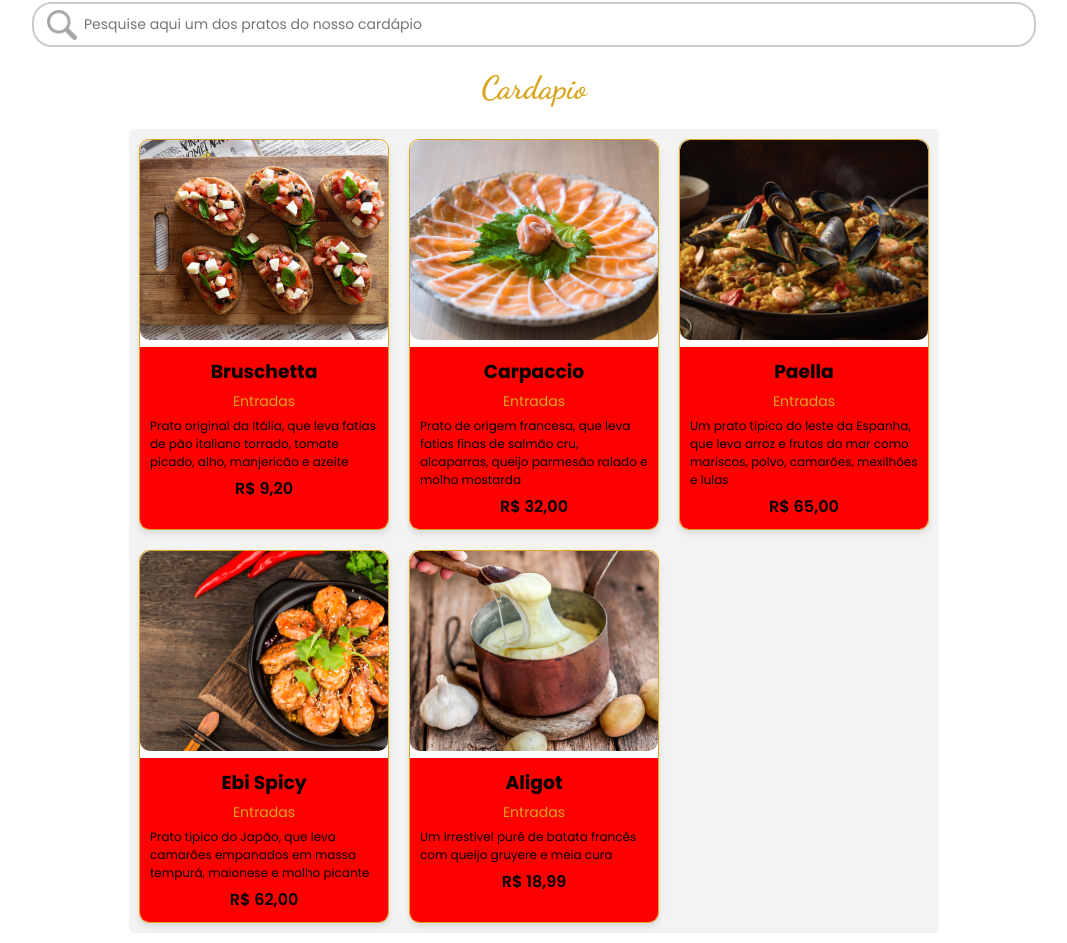
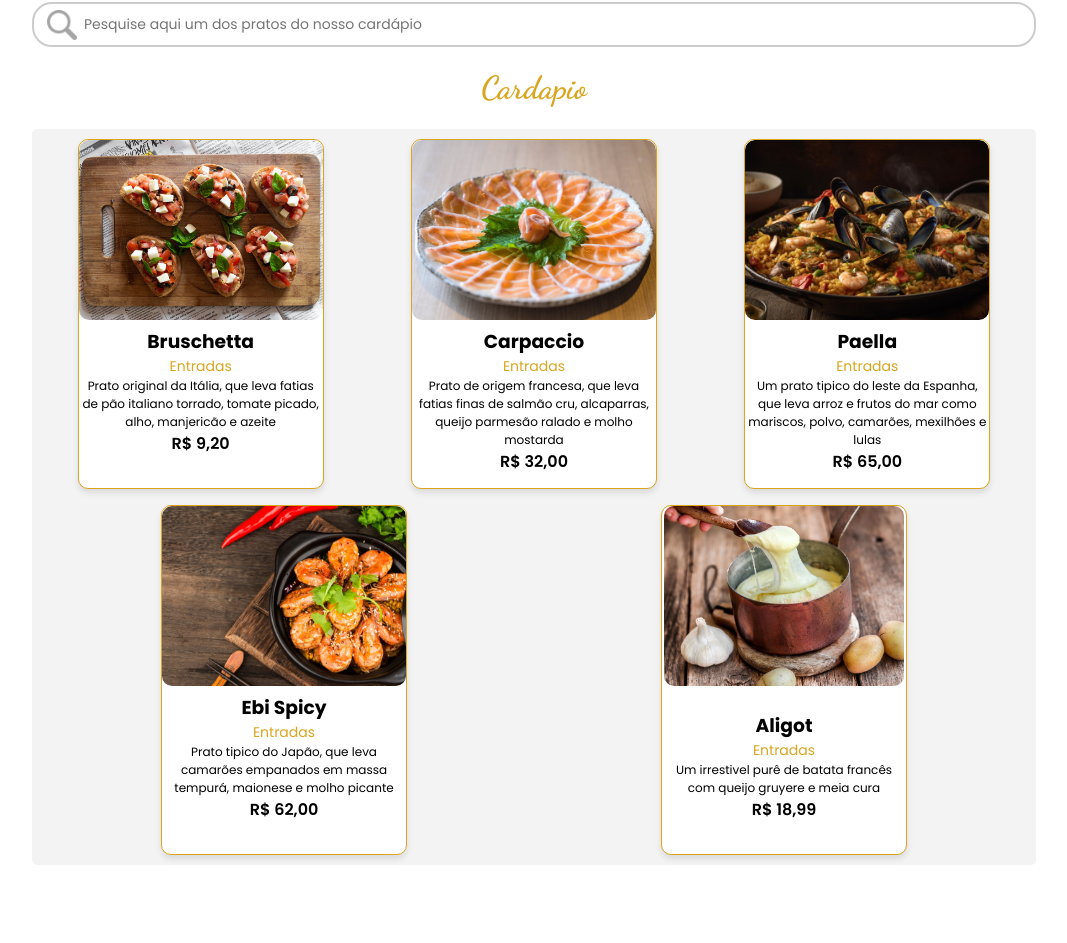
Before and after one commit to Luiz-de-Lima/cardapio-restaurant, a Next.js app: page / in a window 1280 px wide. Shown: the part 559-1502 px from the top of the page, without its empty margins (106-1173 px from the left). After the commit the page ends 1434 px from the top, so only its background shows below. Built offline with nearby package versions, Linux system fonts and the light colour scheme.

Commit message:
refact: estilos dos itens de cardapio

```diff
--- a/src/app/globals.css
+++ b/src/app/globals.css
@@ -20,3 +20,19 @@ button {
   cursor: pointer;
   border: unset;
 }
+.produto_wrapper {
+  flex-basis: calc(33.333% - 1rem);
+  flex-grow: 1;
+
+  min-width: 280px;
+  background: red;
+  /* A transição suave fica aqui */
+  transition: flex-basis 0.4s ease-in-out;
+}
+
+/* A classe para quando só houver um resultado */
+.produto_wrapper .full_width {
+  flex-basis: 100%;
+  min-width: auto; /* Reseta o min-width para permitir que ocupe 100% */
+  background: red;
+}
--- a/src/app/page.jsx
+++ b/src/app/page.jsx
@@ -16,15 +16,15 @@ import { useState } from "react";
 export default function Home() {
   const [produtoInicial, setProdutoInicial] = useState(produtosEntradas);
   const [botaoClicado, setBotaoClicado] = useState(null);
-  const [itemFiltrado, setItemfiltrado] = useState("");
+  const [termoBusca, setTermoBusca] = useState("");
 
   const handleProdutoFiltrado = (itemDigitado) => {
     if (itemDigitado != 0) {
-      setItemfiltrado(itemDigitado);
-      itemFiltrado.length >= 2 &&
-        setProdutoInicial(buscarProduto(itemFiltrado));
+      setTermoBusca(itemDigitado);
+
+      termoBusca.length >= 2 && setProdutoInicial(buscarProduto(termoBusca));
     } else {
-      setItemfiltrado("");
+      setTermoBusca("");
       setProdutoInicial(produtosEntradas);
     }
   };
@@ -32,7 +32,7 @@ export default function Home() {
     setProdutoInicial(filtrarProdutos(categoria));
     setBotaoClicado(categoria);
   };
-
+  const isSingleItem = produtoInicial.length === 1;
   return (
     <>
       <Header />
@@ -41,12 +41,21 @@ export default function Home() {
         <Categorias handleClick={handleFiltro} botaoClicado={botaoClicado} />
         <CampoBusca
           onBuscar={handleProdutoFiltrado}
-          textoBuscado={itemFiltrado}
+          textoBuscado={termoBusca}
         />
         <h2>Cardapio</h2>
-        <section className={styles.section_card}>
+        <section
+          className={`${
+            isSingleItem ? styles.singleItem : styles.section_card_container
+          }`}
+        >
           {produtoInicial.map((produto) => (
-            <Cards produto={produto} />
+            <div
+              className={`${isSingleItem ? styles.singleItem : styles.topRow}`}
+              key={produto.id}
+            >
+              <Cards produto={produto} />
+            </div>
           ))}
         </section>
       </main>
--- a/src/app/page.module.css
+++ b/src/app/page.module.css
@@ -16,58 +16,48 @@
   width: 100%;
   margin: 12px 0;
 }
-.section_card {
-  display: grid;
-  gap: 20px;
-  grid-template-columns: repeat(3, 1fr);
-  justify-content: center;
-
+.section_card_container {
+  width: 100%;
   padding: 10px;
   border-radius: 5px;
-  /* display: flex;
+  background-color: var(--light-gray);
+  display: flex;
   flex-wrap: wrap;
-  gap: 10px;
-    */
-  background-color: var(--light-gray);
+  gap: 16px;
 }
-.menu-items-grid.one-item {
-  grid-template-columns: 1fr; /* Ocupa 100% da largura */
+.topRow {
+  width: 25%;
+}
+.singleItem {
+  width: 100%;
+  flex: 1 1 100%;
 }
 
-/* Estilo para quando há DOIS itens */
-.menu-items-grid.two-items {
-  grid-template-columns: 1fr 1fr; /* Duas colunas, cada uma com 50% */
-}
-
-/* Estilo para quando há TRÊS ou mais itens */
-.menu-items-grid.multiple-items {
-  grid-template-columns: repeat(
-    auto-fit,
-    minmax(280px, 1fr)
-  ); /* Colunas responsivas */
-}
 @media screen and (max-width: 768px) {
-  .section_card {
+  .section_card_container {
     display: flex;
     flex-wrap: wrap;
     justify-content: center;
     align-items: center;
   }
-  .section_card > div {
+  .section_card_container > div {
     flex: 1 1 calc(50% - 10px);
     padding: 20px;
   }
-  .section_card > div:nth-child(5) {
+  .section_card_container > div:nth-child(5) {
     max-width: 50%;
   }
 }
 
 @media screen and (max-width: 375px) {
-  .section_card {
+  .section_card_container {
     flex-direction: column;
   }
-  .section_card > div:nth-child(4),
-  .section_card > div:nth-child(5) {
+  .section_card_container > div:nth-child(4),
+  .section_card_container > div:nth-child(5) {
     max-width: 100%;
   }
+  .topRow {
+    width: 100%;
+  }
 }
--- a/src/components/Cards/Cards.jsx
+++ b/src/components/Cards/Cards.jsx
@@ -9,8 +9,9 @@ export const Cards = ({ produto }) => {
       currency: "BRL",
     }).format(moeda);
   };
+
   return (
-    <div className={estilos.card_item} key={produto.id}>
+    <div className={`${estilos.card_item}`}>
       <figure className={estilos.figure}>
         <Image
           src={produto.imagem}
--- a/src/components/Cards/styles.module.css
+++ b/src/components/Cards/styles.module.css
@@ -1,31 +1,27 @@
 .card_item {
   display: flex;
   flex-direction: column;
-  max-width: 250px;
-  height: auto;
+  justify-content: space-between;
+  padding-bottom: 2rem;
+  height: 350px;
   border: 1px solid var(--goldenrod);
   border-radius: 10px;
   background: var(--white);
   box-shadow: 0 4px 6px rgba(0, 0, 0, 0.1);
   overflow: hidden;
+  text-align: center;
 }
-.figure {
-  height: auto;
-}
+
 .figure img {
   width: 100%;
-  height: 200px;
+  height: 180px;
   object-fit: cover;
   border-radius: 10px;
 }
 .cardContent {
-  height: 100%;
-  padding: 10px;
   display: flex;
   flex-direction: column;
-
-  gap: 5px;
-  background: red;
+  text-align: center;
 }
 
 .paragraph {
```
